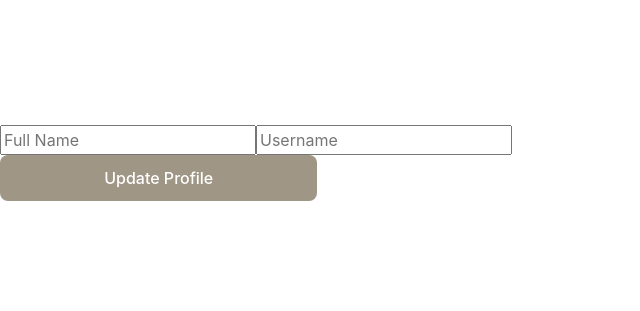
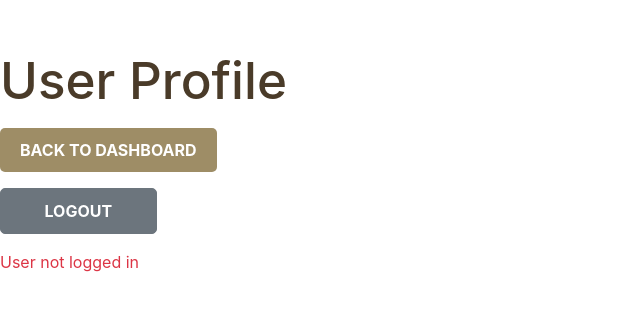
Before and after one commit to Nahhmiehh/management-system, a React (Vite) app: page /profile in a window 1280 px wide. Shown: the part 237-548 px from the top of the page, without its empty margins (0-640 px from the left). Built offline with nearby package versions, Linux system fonts and the light colour scheme.

Commit message:
this is a commit

```diff
--- a/src/pages/dashboard.jsx
+++ b/src/pages/dashboard.jsx
@@ -3,7 +3,6 @@ import { Link } from 'react-router-dom';
 import './dashboard.css';
 
 const Dashboard = () => {
-  // Retrieve the user data from localStorage
   const user = JSON.parse(localStorage.getItem('User'));
 
   return (
--- a/src/pages/login.jsx
+++ b/src/pages/login.jsx
@@ -13,10 +13,9 @@ const Login = () => {
         try {
             const response = await axios.post('http://localhost:4000/api/login', { username, password });
 
-            // Check if login is successful
             if (response.status === 200) {
-                // Store the user data in localStorage
-                localStorage.setItem('user', JSON.stringify(response.data.user));
+                // Store the user ID in localStorage
+                localStorage.setItem('userId', response.data.user._id);
 
                 // Navigate to the dashboard
                 navigate('/dashboard');
--- a/src/pages/productlist.jsx
+++ b/src/pages/productlist.jsx
@@ -1,7 +1,7 @@
 import React, { useEffect, useState } from 'react';
 import { Link } from 'react-router-dom';
 import { getProduct, deleteProduct } from '../api/api';
-import './productlist.css'; // Import the CSS file
+import './productlist.css';
 
 export const ProductList = () => {
   const [products, setProducts] = useState([]);
--- a/src/pages/profile.jsx
+++ b/src/pages/profile.jsx
@@ -1,44 +1,121 @@
-import React, { useState } from 'react';
+import React, { useEffect, useState } from 'react';
+import { Link, useNavigate } from 'react-router-dom';
 import axios from 'axios';
-import { useNavigate } from 'react-router-dom';
 
 const Profile = () => {
-  // Retrieve user data from localStorage
-  const user = JSON.parse(localStorage.getItem('user'));
-  const [fullName, setFullName] = useState(user ? user.fullName : '');
-  const [username, setUserName] = useState(user ? user.username : '');
+    const [user, setUser] = useState(null);
+    const [loading, setLoading] = useState(true);
+    const [error, setError] = useState(null);
+    const [isEditing, setIsEditing] = useState(false);
+    const [editedFullName, setEditedFullName] = useState('');
+    const [editedUsername, setEditedUsername] = useState('');
     const navigate = useNavigate();
 
-  const handleSubmit = async (e) => {
-    e.preventDefault();
+    useEffect(() => {
+        const userId = localStorage.getItem('userId');
+        if (userId) {
+            fetchUser(userId);
+        } else {
+            setError('User not logged in');
+            setLoading(false);
+        }
+    }, []);
+
+    const fetchUser = async (userId) => {
         try {
-      const response = await axios.put(`http://localhost:4000/api/users/${user._id}`, { fullName, username});
-      if (response.status === 200) {
-        localStorage.setItem('user', JSON.stringify(response.data));
-        navigate('/dashboard');
-      }
+            const response = await axios.get(`http://localhost:4000/api/registration/${userId}`);
+            setUser(response.data);
+            setEditedFullName(response.data.fullName);
+            setEditedUsername(response.data.username);
         } catch (error) {
-      alert('Error updating profile');
+            console.error('Error fetching user information:', error);
+            setError('Failed to fetch user information.');
+        } finally {
+            setLoading(false);
         }
     };
 
+    const handleEditToggle = () => {
+        setIsEditing(!isEditing);
+    };
+
+    const handleSave = async () => {
+        const userId = localStorage.getItem('userId');
+        try {
+            const response = await axios.put(`http://localhost:4000/api/registration/${userId}`, {
+                fullName: editedFullName,
+                username: editedUsername,
+            });
+            setUser(response.data);
+            setIsEditing(false);
+            alert('Profile updated successfully!');
+        } catch (error) {
+            console.error('Error updating profile:', error);
+            setError('Failed to update profile');
+        }
+    };
+
+    const handleLogout = () => {
+        localStorage.removeItem('userId');
+        navigate('/login');
+    };
+
     return (
-    <div className="profile-container">
-      <form onSubmit={handleSubmit}>
+        <div className="profile-page">
+            <h1>User Profile</h1>
+            <Link to="/dashboard" className="btn btn-primary mb-3 ms-2">Back to Dashboard</Link>
+            <button onClick={handleLogout} className="btn btn-secondary mb-3 ms-2">Logout</button>
+
+            {loading ? (
+                <div>Loading...</div>
+            ) : error ? (
+                <div className="text-danger">{error}</div>
+            ) : (
+                <div>
+                    {isEditing ? (
+                        <>
+                            <div className="form-group">
+                                <label>Full Name:</label>
                                 <input
-          type="FullName"
-          value={fullName}
-          onChange={(e) => setFullName(e.target.value)}
-          placeholder="Full Name"
+                                    type="text"
+                                    className="form-control"
+                                    value={editedFullName}
+                                    onChange={(e) => setEditedFullName(e.target.value)}
                                 />
+                            </div>
+                            <div className="form-group">
+                                <label>Username:</label>
                                 <input
-          type="Username"
-          value={username}
-          onChange={(e) => setUserName(e.target.value)}
-          placeholder="Username"
+                                    type="text"
+                                    className="form-control"
+                                    value={editedUsername}
+                                    onChange={(e) => setEditedUsername(e.target.value)}
                                 />
-        <button type="submit">Update Profile</button>
-      </form>
+                            </div>
+                            <button onClick={handleSave} className="btn btn-success mt-3">Save</button>
+                            <button onClick={handleEditToggle} className="btn btn-secondary mt-3 ms-2">Cancel</button>
+                        </>
+                    ) : (
+                        <table className="table">
+                            <thead>
+                                <tr>
+                                    <th>Full Name</th>
+                                    <th>Username</th>
+                                </tr>
+                            </thead>
+                            <tbody>
+                                <tr>
+                                    <td>{user.fullName}</td>
+                                    <td>{user.username}</td>
+                                </tr>
+                            </tbody>
+                        </table>
+                    )}
+                    {!isEditing && (
+                        <button onClick={handleEditToggle} className="btn btn-primary mt-3">Edit Profile</button>
+                    )}
+                </div>
+            )}
         </div>
     );
 };
--- a/src/pages/registration.jsx
+++ b/src/pages/registration.jsx
@@ -17,14 +17,14 @@ const Registration = () => {
         }
 
         try {
-            await axios.post('http://localhost:4000/api/registration', { username, password });
+            await axios.post('http://localhost:4000/api/registration', { fullName, username, password });
             alert('Registration successful!');
             setFullName('');
             setUsername('');
             setPassword('');
             setConfirmPassword('');
         } catch (error) {
-            alert('Registration failed: ' + error.response.data.message);
+            alert('Registration failed: ' + (error.response?.data?.message || 'Server error'));
         }
     };
 
@@ -34,7 +34,7 @@ const Registration = () => {
                 <h2 className="text-center mb-4">Register</h2>
 
                 <div className="form-group mb-3">
-                    <label htmlFor="name">Full Name: </label>
+                    <label htmlFor="fullName">Full Name: </label>
                     <input
                         type="text"
                         className="form-control"
@@ -93,4 +93,5 @@ const Registration = () => {
         </div>
     );
 };
+
 export default Registration;
```
Also changed, not shown: src/api/api.js (line endings or trailing spaces). Lines whose indentation alone changed are shown as unchanged.
